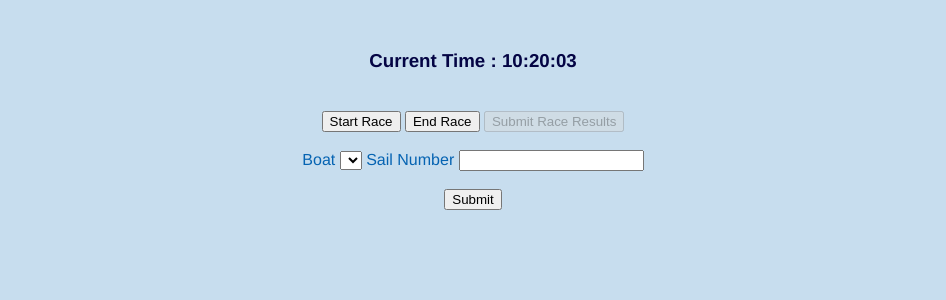
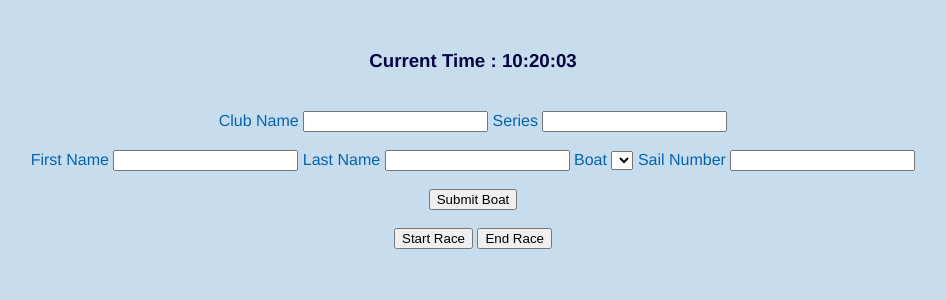
Before and after one commit to Sknight1376/Bartley-SC-App, a Flask app: page / in a window 1280 px wide. Shown: the top 300 px of the page, without its empty margins (167-1113 px from the left). Run offline with Flask 3, Linux system fonts and the light colour scheme; data that the repository does not hold is empty; some libraries are stand-ins or nearby versions.

Commit message:
index changes

```diff
--- a/templates/index.html
+++ b/templates/index.html
@@ -19,27 +19,40 @@
 
     <br>
 
-    <div>
-
-        <button type="button" id="Start">Start Race</button>
-
-        <button type="button" id = "End">End Race</button>
-
-        <button type="button" id="Submit" disabled = "disabled">Submit Race Results</button>
-
-    </div>
+    <form class = "club">
+        <label for="Club Name">Club Name</label>
+        <input type="text" id="Club Name">
+        <label for="Series">Series</label>
+        <input type="text" id="Series">
+    </form>
 
     <br>
 
     <form class = "competitors">
+        <label for="First Name">First Name</label>
+        <input type="text" id="First Name">
+        <label for="Last Name">Last Name</label>
+        <input type="text" id="Last Name">
         <label for="Boat">Boat</label>
         <select id="Boat"></select>
         <label for="Sail Number">Sail Number</label>
         <input type="text" id="Sail Number">
     </form>
     <br>
-    <button type="button" id="Sailor Submit" class = competitors>Submit</button>
+    <button type="button" id="Sailor Submit" class = competitors>Submit Boat</button>
     <br>
+    <br>
+
+    <div>
+
+        <button type="button" id="Start" class="Start">Start Race</button>
+
+        <button type="button" id = "End">End Race</button>
+
+        <!-- <button type="button" id="Submit" disabled = "disabled">Submit Race Results</button> -->
+
+    </div>
+
     <br>
     <table id = "entries" class = "tables">
         <thead id = "headers">
```
